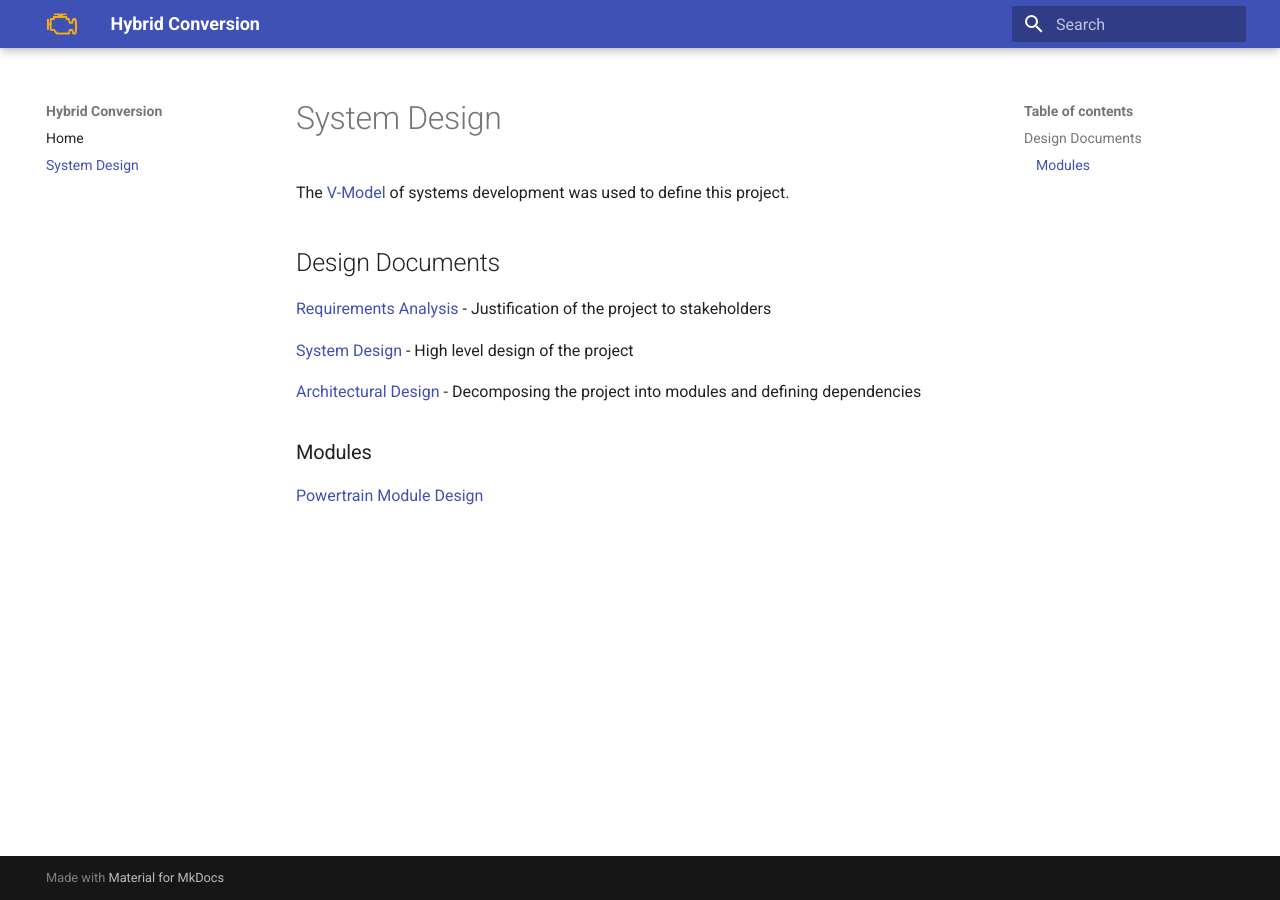
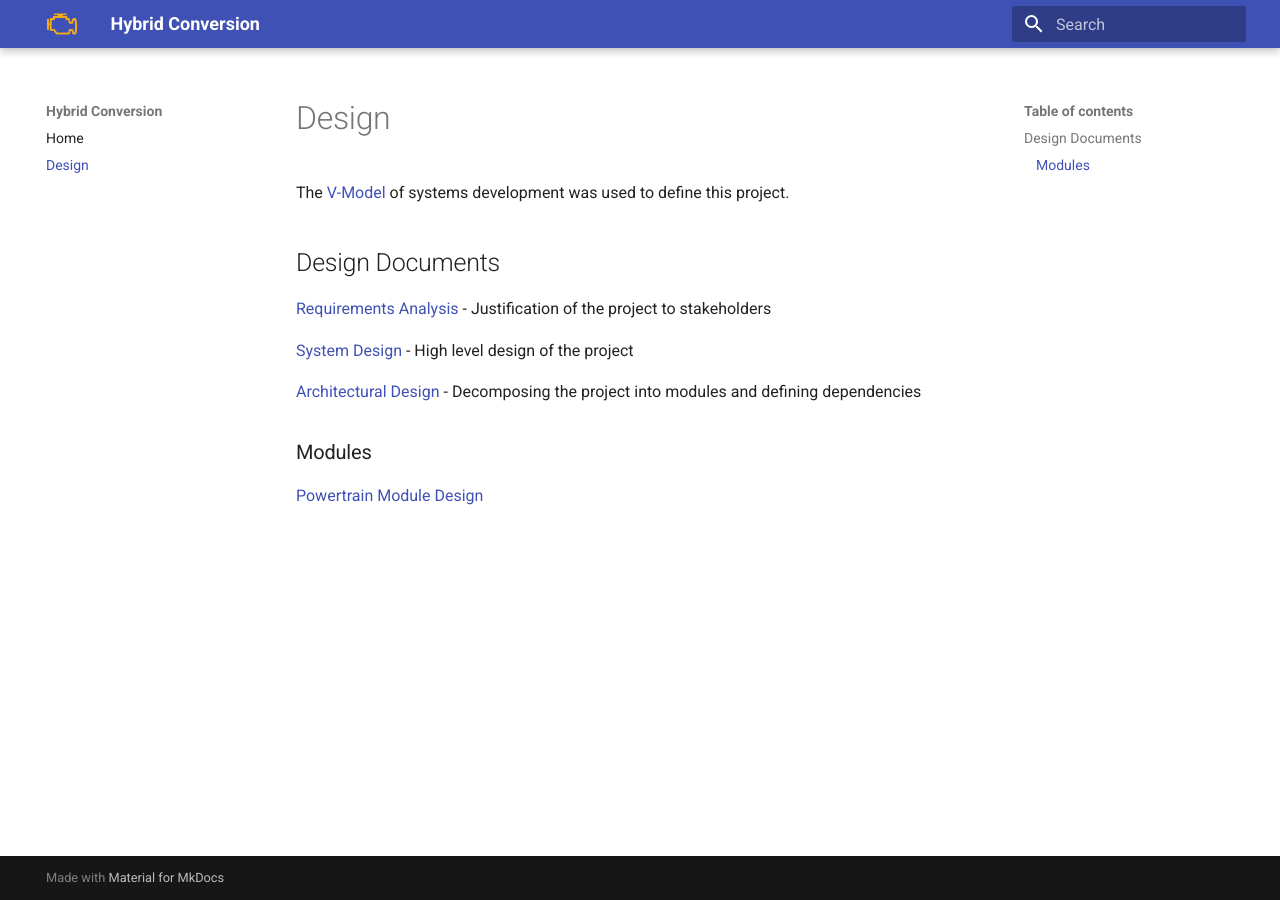
Before and after one commit to bjbeazley/hybrid-conversion-docs, an MkDocs documentation site: the page built from docs/design.md, in a window 1280 px wide. Built offline with MkDocs 1.6.1 and Material for MkDocs 9.7.7, drawn with Linux system fonts in a browser that asks for light colours.

Commit message:
Rename System Design tab to Design

```diff
--- a/docs/design.md
+++ b/docs/design.md
@@ -1,4 +1,4 @@
-# System Design
+# Design
 
 The [V-Model](https://en.wikipedia.org/wiki/V-model) of systems development was used to define this project.
 
--- a/mkdocs.yml
+++ b/mkdocs.yml
@@ -2,7 +2,7 @@ site_name: Hybrid Conversion
 site_url: https://bjbeazley.github.io/hybrid-conversion-docs/
 nav:
   - Home: index.md
-  - System Design: design.md
+  - Design: design.md
 theme:
   name: material
   logo: assets/check_engine.png
```
